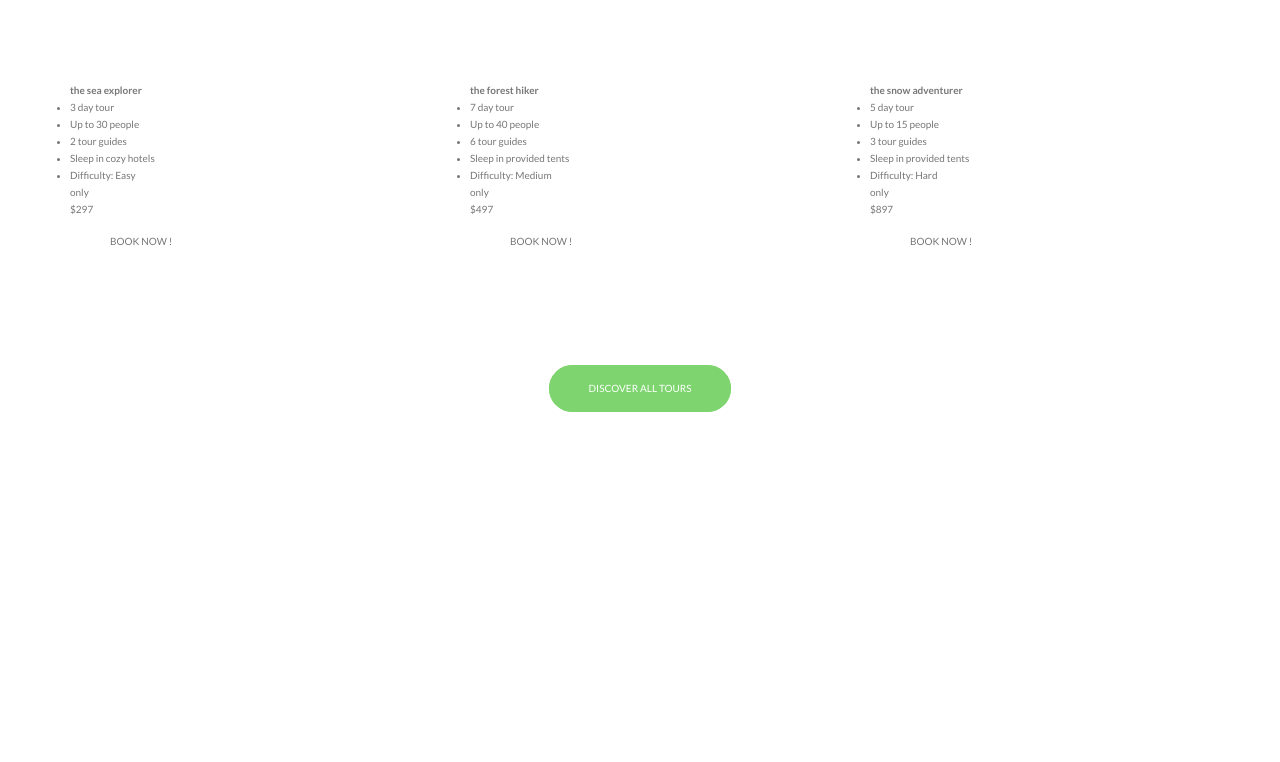
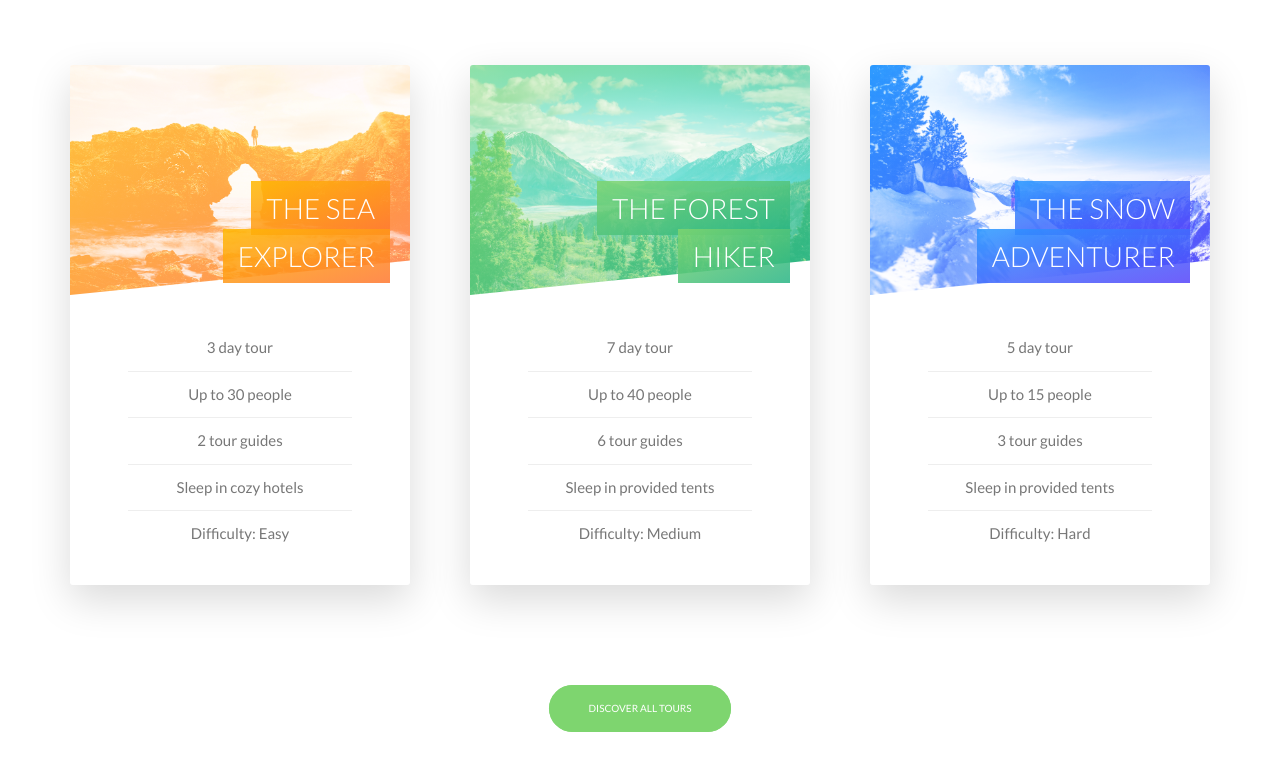
Before and after one commit to CorrieGra/natours, a website: page index.html in a window 1280 px wide. Shown: the part 2286-3048 px from the top of the page. Before the commit the page ends 2728 px from the top, so only its background shows below. Drawn offline with nearby package versions, Linux system fonts and the light colour scheme; files that its build step writes are made by us from their sources.

Commit message:
added: imports

```diff
--- a/scss/main.scss
+++ b/scss/main.scss
@@ -9,6 +9,7 @@
 @import 'base/utils';
 
 @import 'components/button';
+@import 'components/card';
 @import 'components/composition';
 @import 'components/feature-box';
 
```
